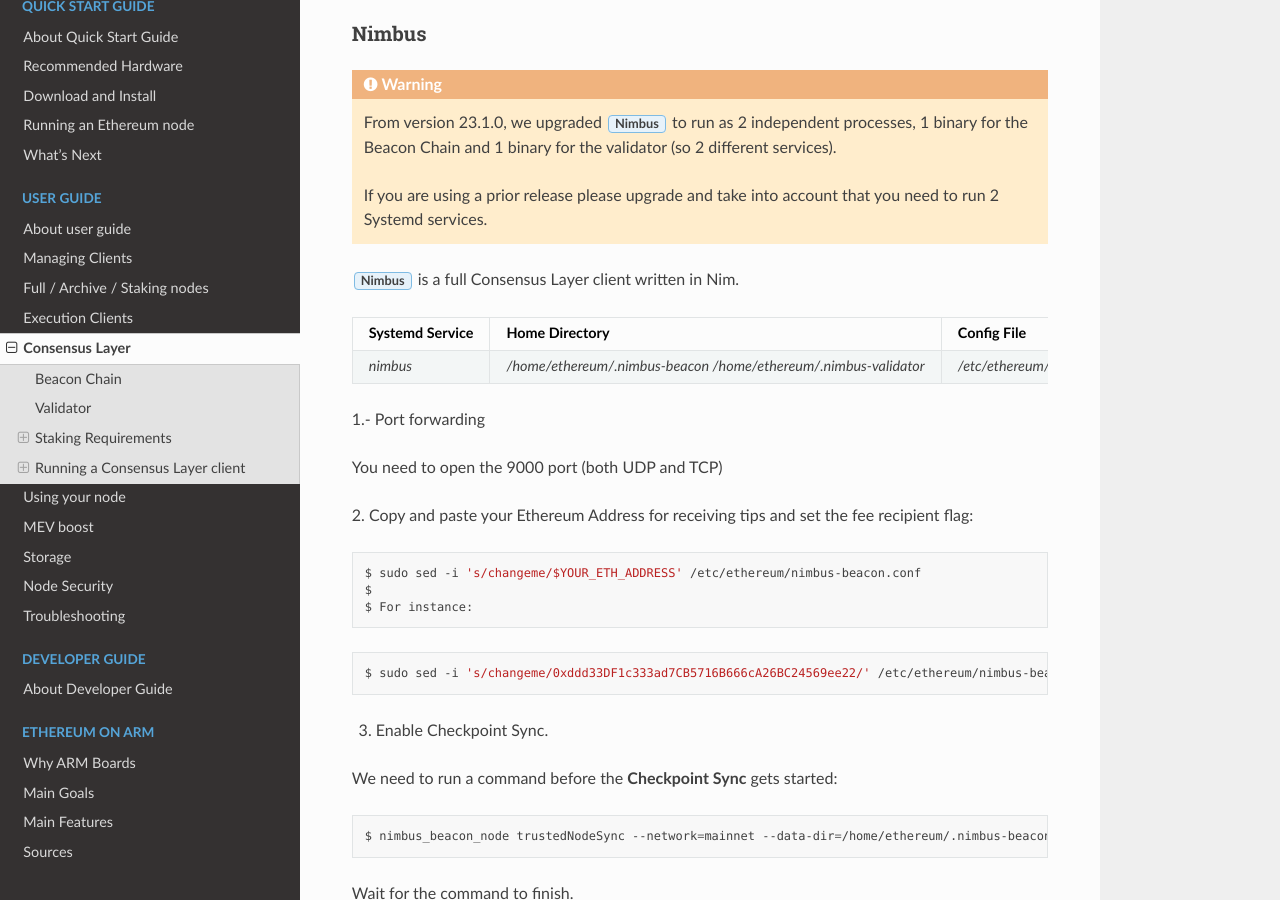
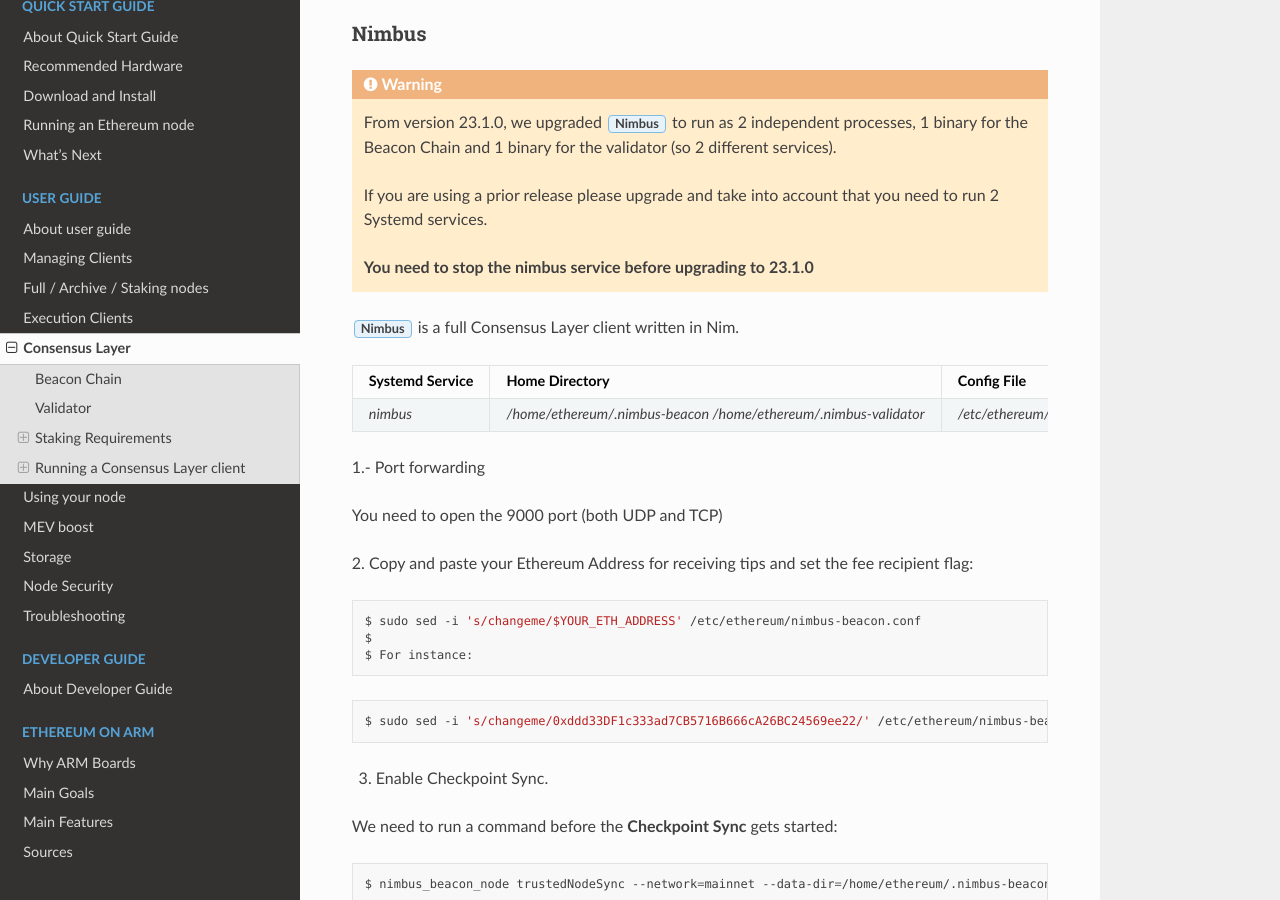
Before and after one commit to EOA-Blockchain-Labs/ethereumonarm, a Sphinx documentation site: the page built from docs/user-guide/consensus-clients.rst, in a window 1280 px wide and 900 px high, scrolled down 8307 px. Built offline with Sphinx 7.4.7 and the Read the Docs theme 2.0.0, drawn with Linux system fonts in a browser that asks for light colours.

Commit message:
added stop warning message

```diff
--- a/docs/user-guide/consensus-clients.rst
+++ b/docs/user-guide/consensus-clients.rst
@@ -416,6 +416,7 @@
   If you are using a prior release please upgrade and take into account that you need to
   run 2 Systemd services.
 
+  **You need to stop the nimbus service before upgrading to 23.1.0**
 
 :guilabel:`Nimbus` is a full Consensus Layer client written in Nim.
 
```
